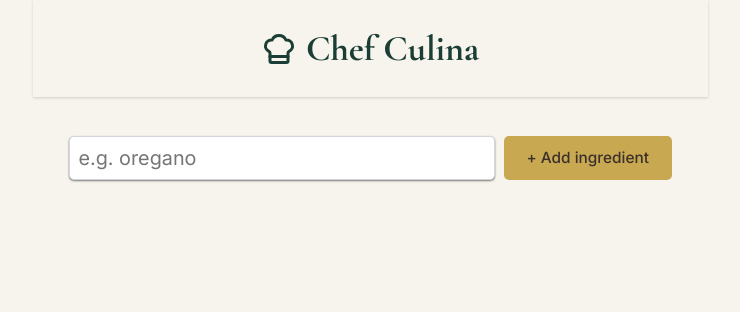
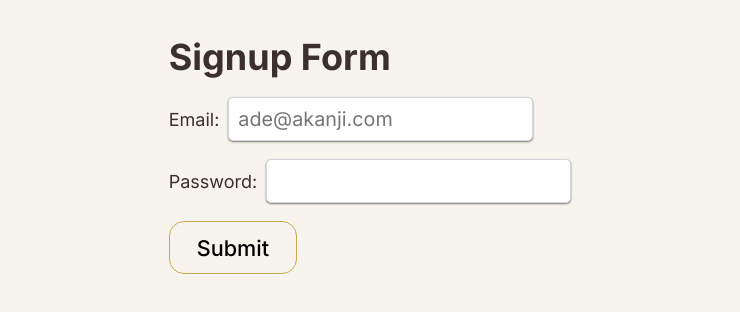
Before and after one commit to akanji-00/Recipe-App, a React (Vite) app: page / in a window 1280 px wide. Shown: the top 312 px of the page, without its empty margins (270-1010 px from the left). Built offline with nearby package versions, Linux system fonts and the light colour scheme.

Commit message:
Working with forms in React

```diff
--- a/src/App.jsx
+++ b/src/App.jsx
@@ -1,13 +1,15 @@
 import Header from "./components/Header/Header";
 import MainElement from "./components/MainElement/MainElement";
+import Form from "./components/Form";
 
 export default function App() {
   return (
     <>
-      <Header />
+      <Form />
+      {/* <Header />
       <div className="container">
         <MainElement />
-      </div>
+      </div> */}
     </>
   );
 }
--- /dev/null
+++ b/src/components/Form.jsx
@@ -0,0 +1,46 @@
+export default function Form() {
+  function handleSubmit(e) {
+    e.preventDefault();
+    console.log("Form submitted");
+
+    const formEl = e.currentTarget;
+    const formData = new FormData(formEl);
+
+    const email = formData.get("email");
+    const password = formData.get("password");
+
+    console.log(password);
+  }
+
+  return (
+    <>
+      <section className="grid centered-content-h form-wrapper">
+        <h1>Signup Form</h1>
+
+        <form onSubmit={handleSubmit} method="POST">
+          <label htmlFor="email">Email:</label>
+          <input
+            id="email"
+            type="email"
+            name="email"
+            className="input"
+            placeholder="ade@akanji.com"
+          />
+          <br />
+          <label htmlFor="password">Password:</label>
+          <input
+            id="password"
+            type="password"
+            name="password"
+            className="input"
+          />
+          <br />
+
+          <button type="submit" className="form-btn">
+            Submit
+          </button>
+        </form>
+      </section>
+    </>
+  );
+}
--- a/src/index.css
+++ b/src/index.css
@@ -112,3 +112,47 @@ picture {
   max-width: 100%;
   border-radius: 8px;
 }
+
+.grid {
+  display: grid;
+}
+
+.centered-content-h {
+  place-content: center;
+}
+
+.form-wrapper {
+  padding-top: 2rem;
+}
+
+label {
+  margin-right: 0.5rem;
+}
+
+.input {
+  outline: none;
+  border: 1px solid var(--clr-border);
+  border-radius: 5px;
+  padding: 0.5rem;
+  font-family: inherit;
+  color: inherit;
+  font-size: clamp(0.9rem, 0.8rem + 0.5vw, 1.1rem);
+  box-shadow: var(--input-shadow);
+  margin-bottom: 1rem;
+}
+
+.form-btn {
+  padding: 0.7rem 1.5rem;
+  font-family: var(--ff-body);
+  background: transparent;
+  border: 1px solid var(--clr-accent);
+  border-radius: 15px;
+  font-weight: 500;
+  font-size: 1.2rem;
+  cursor: pointer;
+}
+
+.form-btn:hover {
+  background-color: var(--clr-accent);
+  color: var(--clr-background);
+}
```
